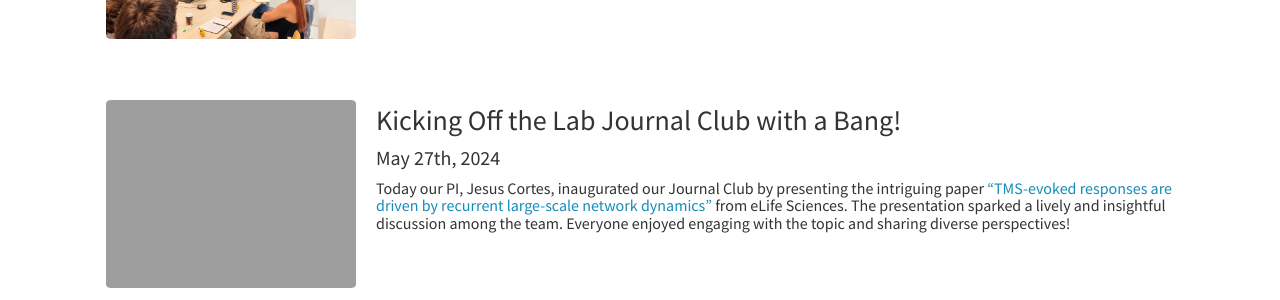
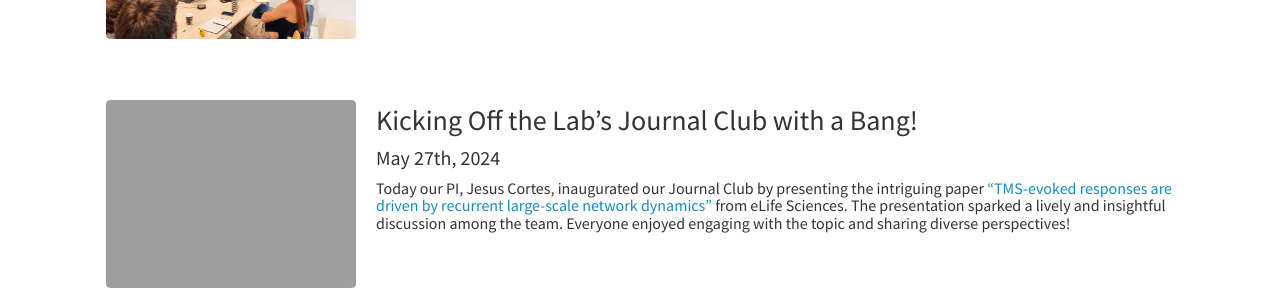
Before and after one commit to itellaetxe/compneurobilbao_website, a Jekyll site: the page built from _pages/allnews.md, in a window 1280 px wide and 1085 px high. Shown: the part 582-882 px from the top of the window. Built offline with Jekyll 4.4.1, drawn with Linux system fonts in a browser that asks for light colours; nearby versions of some CDN libraries.

```diff
--- a/_data/news.yml
+++ b/_data/news.yml
@@ -14,7 +14,7 @@
   image: 'lorena.jpeg'
 
 - date: 'May 27th, 2024'
-  headline: 'Kicking Off the Lab Journal Club with a Bang!'
+  headline: "Kicking Off the Lab's Journal Club with a Bang!"
   description: 'Today our PI, Jesus Cortes, inaugurated our Journal Club by presenting the intriguing paper ["TMS-evoked responses are driven by recurrent large-scale
   network dynamics"](https://www.ncbi.nlm.nih.gov/pmc/articles/PMC10121222/) from eLife Sciences. The presentation sparked a lively and insightful discussion among the team.
   Everyone enjoyed engaging with the topic and sharing diverse perspectives!'
```
